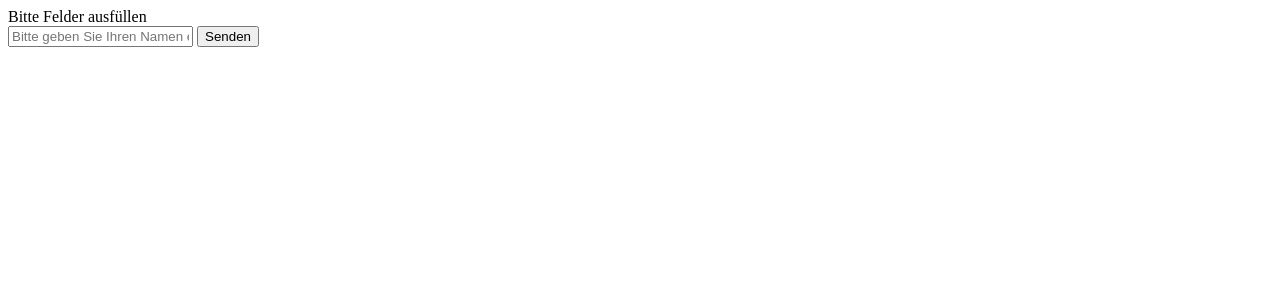
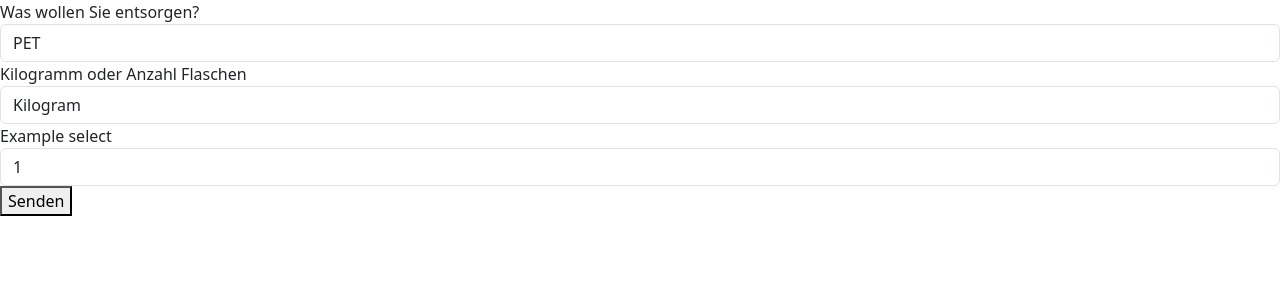
Before and after one commit to glz99/PROG2, a Flask app: page /form in a window 1280 px wide. Shown: the top 300 px of the page. Run offline with Flask 2, Linux system fonts and the light colour scheme; some libraries are stand-ins or nearby versions.

Commit message:
Push wegen einer Änderung in der Formular.html und in der Index.html

```diff
--- a/templates/Formular.html
+++ b/templates/Formular.html
@@ -1,18 +1,60 @@
 <!DOCTYPE html>
 <html lang="en">
     <head>
-    <meta charset="UTF-8">
-    <title>Formular</title>
+      <title>Projekt GLZ</title>
+      <meta charset="utf-8">
+      <link rel="stylesheet" href="../bootstrap/css/bootstrap.min.css">
     </head>
 
-
+<!--
 <a> Bitte Felder ausfüllen</a>
 <form method="POST">
-    <input type="text" name="vorname" placeholder="Bitte geben Sie Ihren Namen ein">
+    <select>
+        <a> Was entsorgen?</a>
+        <option>PET</option>
+        <option>GLAS</option>
+        <option>KARTON</option>
+</select>
+    <input type="text" name="vorname" placeholder="Wie viele?">
+
     <button type="submit">Senden</button>
 </form>
-
+-->
 <body>
 
+<form method="POST">
+
+  <div class="form-group">
+    <label for="exampleFormControlSelect1">Was wollen Sie entsorgen?</label>
+    <select class="form-control" id="exampleFormControlSelect1">
+      <option>PET</option>
+      <option>GLAS</option>
+      <option>KARTON</option>
+    </select>
+  </div>
+      <div class="form-group">
+    <label for="exampleFormControlSelect1">Kilogramm oder Anzahl Flaschen</label>
+    <select class="form-control" id="exampleFormControlSelect1">
+      <option>Kilogram</option>
+      <option>Anzahl</option>
+      <option>KARTON</option>
+    </select>
+  </div>
+
+
+  <div class="form-group">
+    <label for="exampleFormControlSelect1">Example select</label>
+    <select class="form-control" id="exampleFormControlSelect1">
+      <option>1</option>
+      <option>2</option>
+      <option>3</option>
+      <option>4</option>
+      <option>5</option>
+    </select>
+  </div>
+  <div class="form-group">
+
+<button type="submit">Senden</button>
+</form>
 </body>
 </html>
```
Also changed, not shown: templates/index.html (+20 -11 lines). Lines whose indentation alone changed are shown as unchanged.
